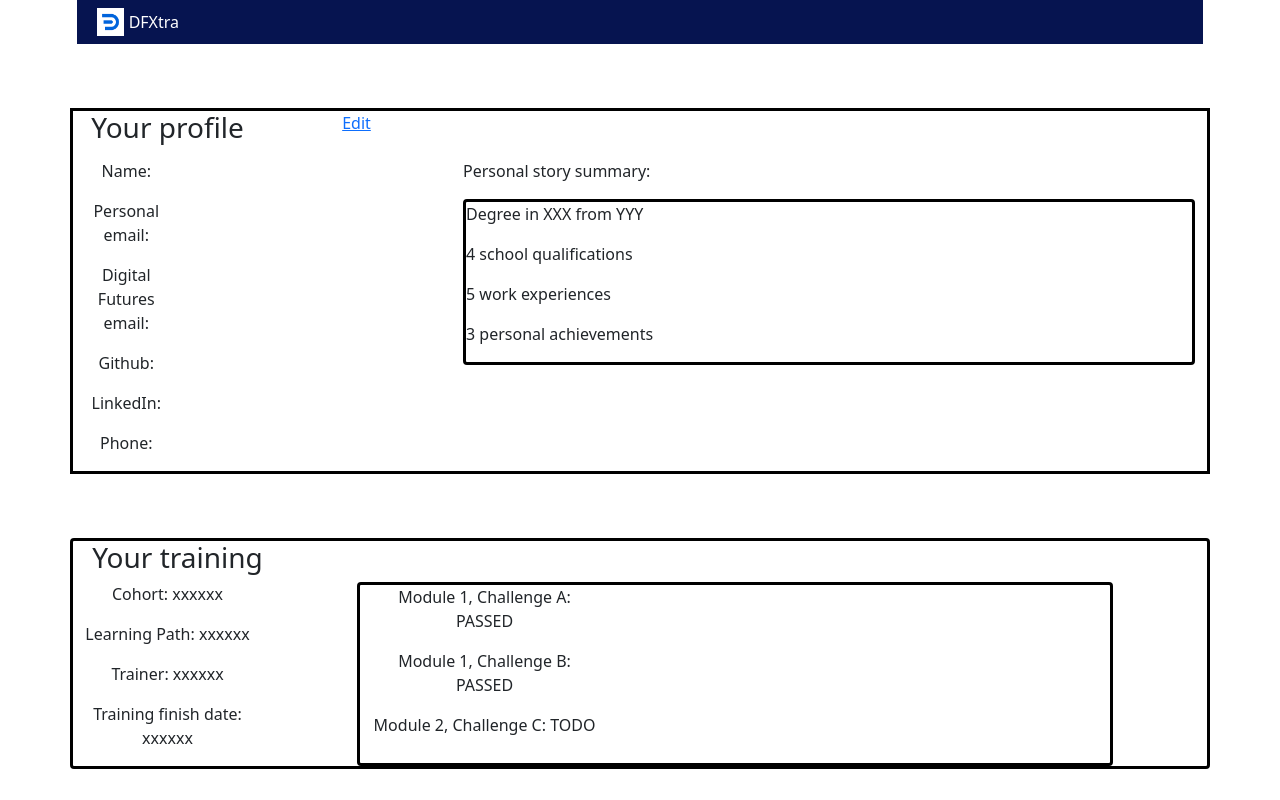
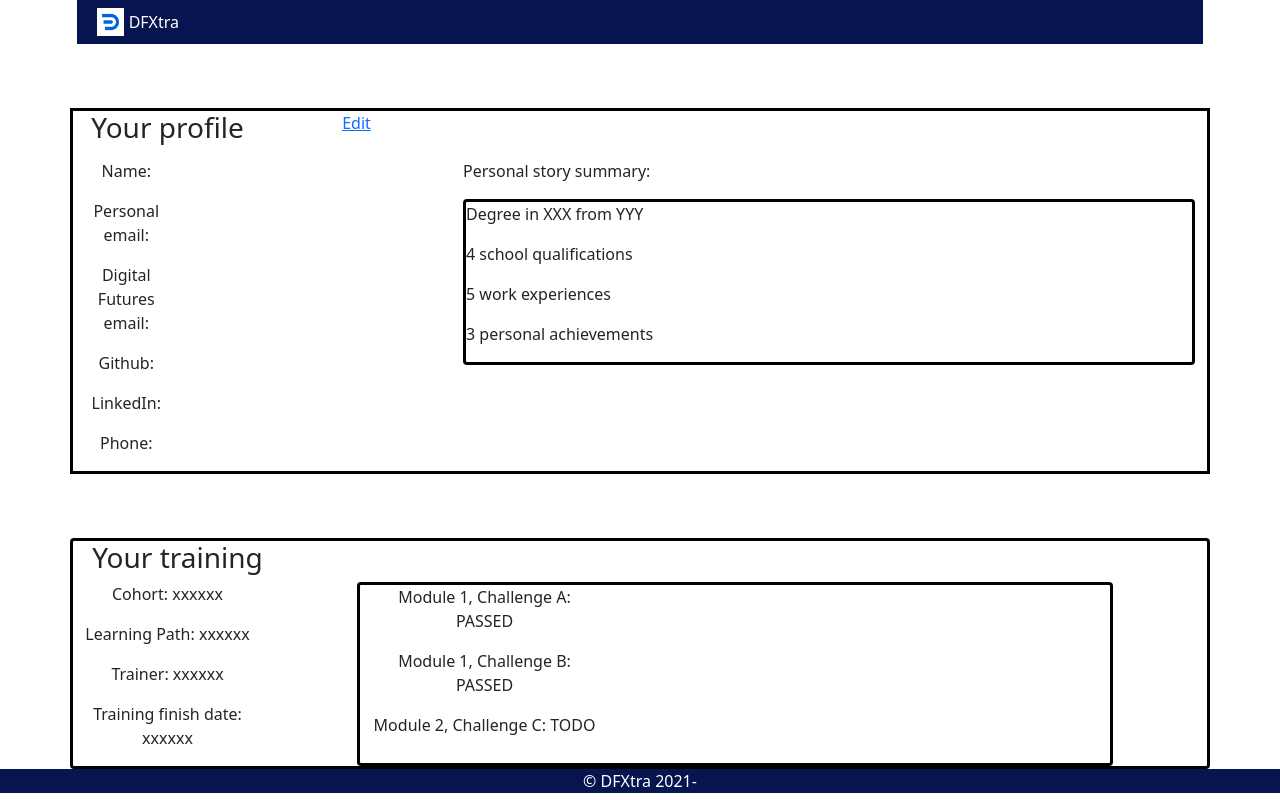
Before and after one commit to dfGroup2/team-engineering-frontend, a React (Create React App) app in the folder frontend/: page / in a window 1280 px wide. Built offline with nearby package versions, Linux system fonts and the light colour scheme.

Commit message:
added a test suite for a Footer component and then added the Footer component to pass the tests. Amended the App.js file to include the Footer

```diff
--- a/frontend/src/App.js
+++ b/frontend/src/App.js
@@ -6,6 +6,7 @@ import ProfileSection from './Components/ProfileSection';
 import { BrowserRouter as Router } from 'react-router-dom';
 import "./css/ProfileSection.css";
 import TrainingSection from './Components/TrainingSection';
+import Footer from './Components/Footer';
 
 function App() {
   return (
@@ -18,6 +19,7 @@ function App() {
         <div className="parent-container">
           <TrainingSection />
         </div>
+        <Footer />
       </Router>
     </div>
   );
--- /dev/null
+++ b/frontend/src/Components/Footer.jsx
@@ -0,0 +1,10 @@
+
+const Footer = () => {
+    return (
+        <footer>
+            © DFXtra 2021-
+        </footer>
+    )
+}
+
+export default Footer;
```
Also changed, not shown: 2 other files (tests, documents, lock files or other folders).
